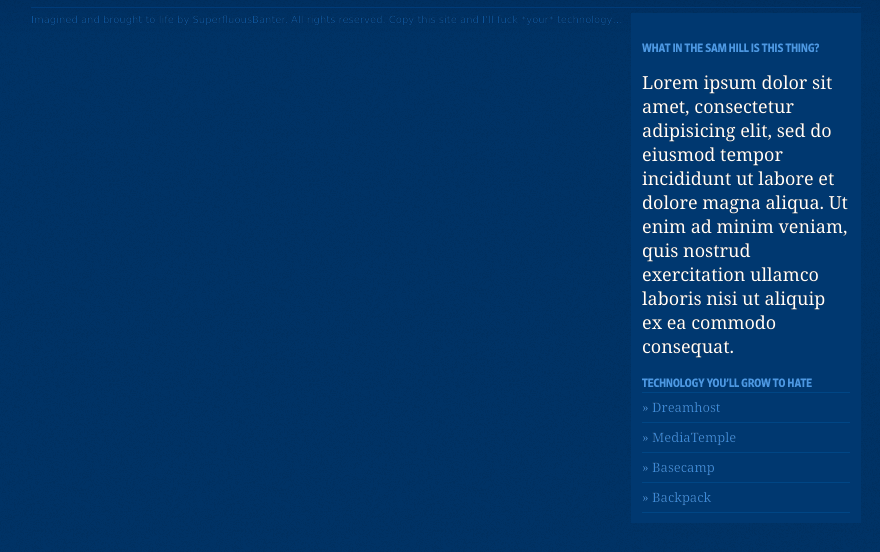
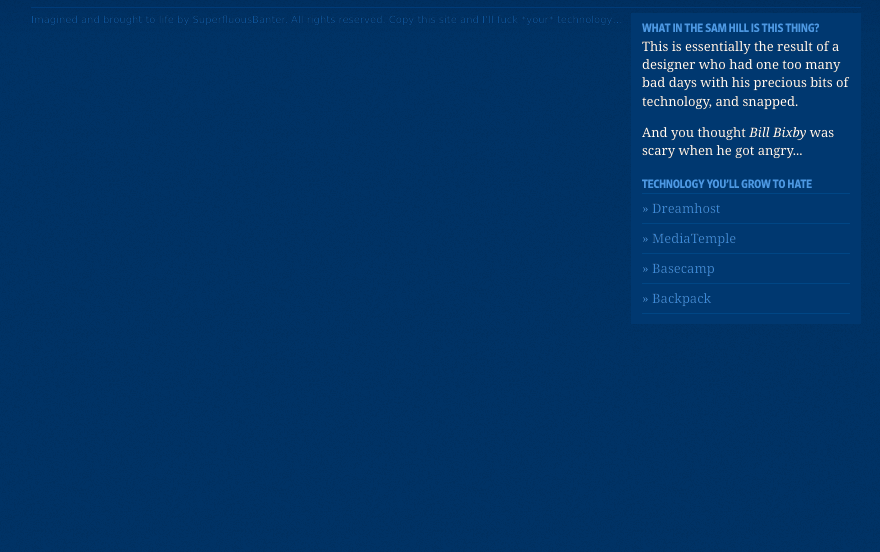
Before and after one commit to danrubin/fmt, a Django app: template templates/base.html in a window 1280 px wide. Shown: the part 139-691 px from the top of the page, without its empty margins (194-1074 px from the left). Run offline with Django 3.2, Linux system fonts and the light colour scheme; the template is opened without the code that fills it, so the values that code supplies are empty; parts of the project's set-up code (start-up, migrations or seed data) failed here and were passed over.

Commit message:
edited the about text in the sidebar; tweaked the paragraph styles for the sidebar.

```diff
--- a/static/stylesheets/styles.css
+++ b/static/stylesheets/styles.css
@@ -387,9 +387,17 @@ html.red #sidebar { background-color:#700000; }
 	height:9px;
 	margin:20px 0 5px;
 }
-#sidebar #dashboardwidget {
+#sidebar h3.first {
 	margin-top:0;
 }
+#sidebar p {
+    font-size:13px;
+    line-height:1.4em;
+}
+#sidebar h3+p {
+    margin-top:0;
+}
+
 html.blue #dashboardwidget {
 	background-image:url(../images/hdr_blue_dashboardwidget.png);
 }
--- a/templates/base.html
+++ b/templates/base.html
@@ -43,7 +43,8 @@
 
 		<div id="sidebar">
 		    <h3 id="about" class="first">what in the sam hill is this thing?</h3>
-		    <p>Lorem ipsum dolor sit amet, consectetur adipisicing elit, sed do eiusmod tempor incididunt ut labore et dolore magna aliqua. Ut enim ad minim veniam, quis nostrud exercitation ullamco laboris nisi ut aliquip ex ea commodo consequat.</p>
+		    <p>This is essentially the result of a designer who had one too many bad days with his precious bits of technology, and snapped.</p>
+		    <p>And you thought <em>Bill Bixby</em> was scary when he got angry...</p>
 
 		    <h3 id="referrals">technology you'll grow to hate</h3>
 		    <ul>
```
